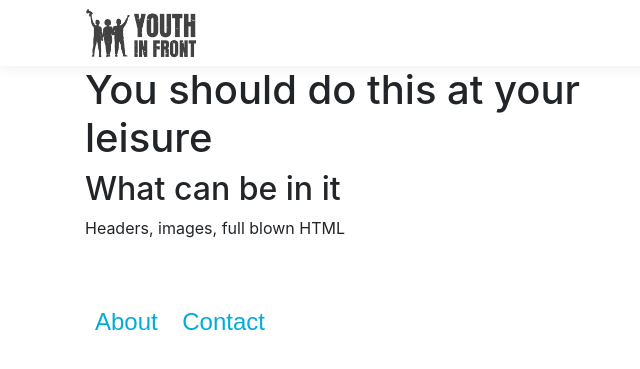
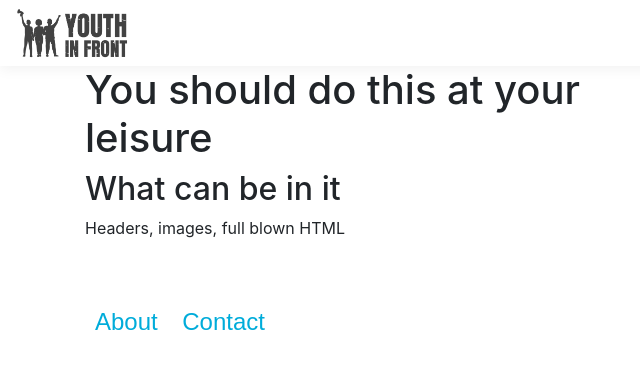
Before and after one commit to youthinfront/youthinfront-site, a Jekyll site: the page built from _posts/blog/2018-02-21-2-second-thing.md, in a window 1280 px wide. Shown: the top 369 px of the page, without its empty margins (0-640 px from the left). Built offline with Jekyll 4.4.1, drawn with Linux system fonts in a browser that asks for light colours; nearby versions of some CDN libraries.

Commit message:
full width navbar

```diff
--- a/_layouts/default.html
+++ b/_layouts/default.html
@@ -22,28 +22,8 @@
   <body>
 
     <header>
-      <div class="collapse bg-dark" id="navbarHeader">
-        <div class="container">
-          <div class="row">
-            <div class="col-sm-8 col-md-7 py-4">
-              <h4 class="text-white">About</h4>
-              <p class="text-muted">Add some information about the album below, the author, or any other background context. Make it a few sentences long so folks can pick up some informative tidbits. Then, link them off to some social networking sites or contact information.</p>
-            </div>
-            <div class="col-sm-4 offset-md-1 py-4">
-              <h4 class="text-white">Contact</h4>
-              <ul class="list-unstyled">
-                <li><a href="#" class="text-white">Follow on Twitter</a></li>
-                <li><a href="#" class="text-white">Like on Facebook</a></li>
-                <li><a href="#" class="text-white">Email me</a></li>
-              </ul>
-            </div>
-          </div>
-        </div>
-      </div>
       <div class="navbar box-shadow">
-        <div class="container">
-          <img class="page-logo" src="/images/logo-black-wide.png"/>
-        </div>
+        <img class="page-logo" src="/images/logo-black-wide.png"/>
       </div>
     </header>
 
```
